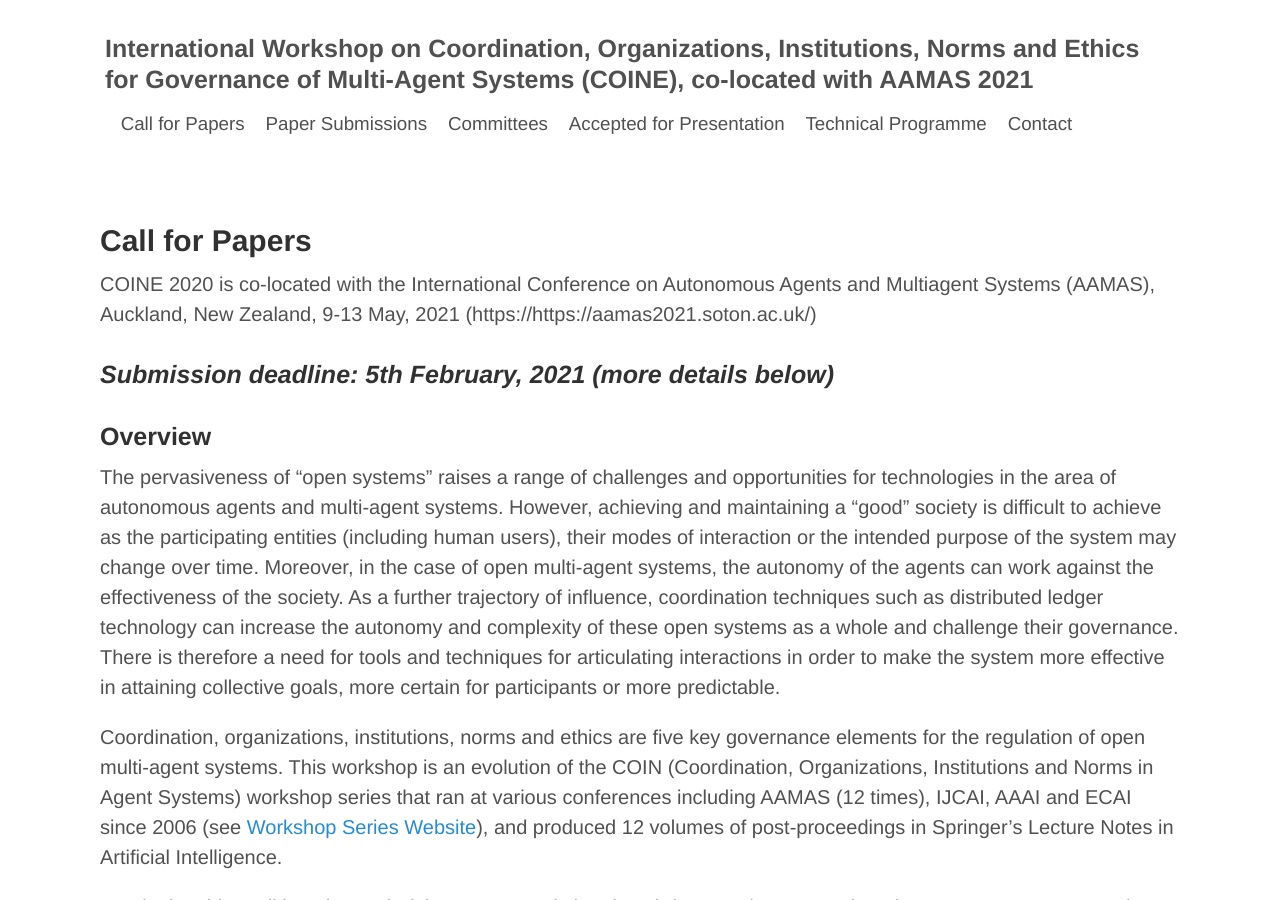
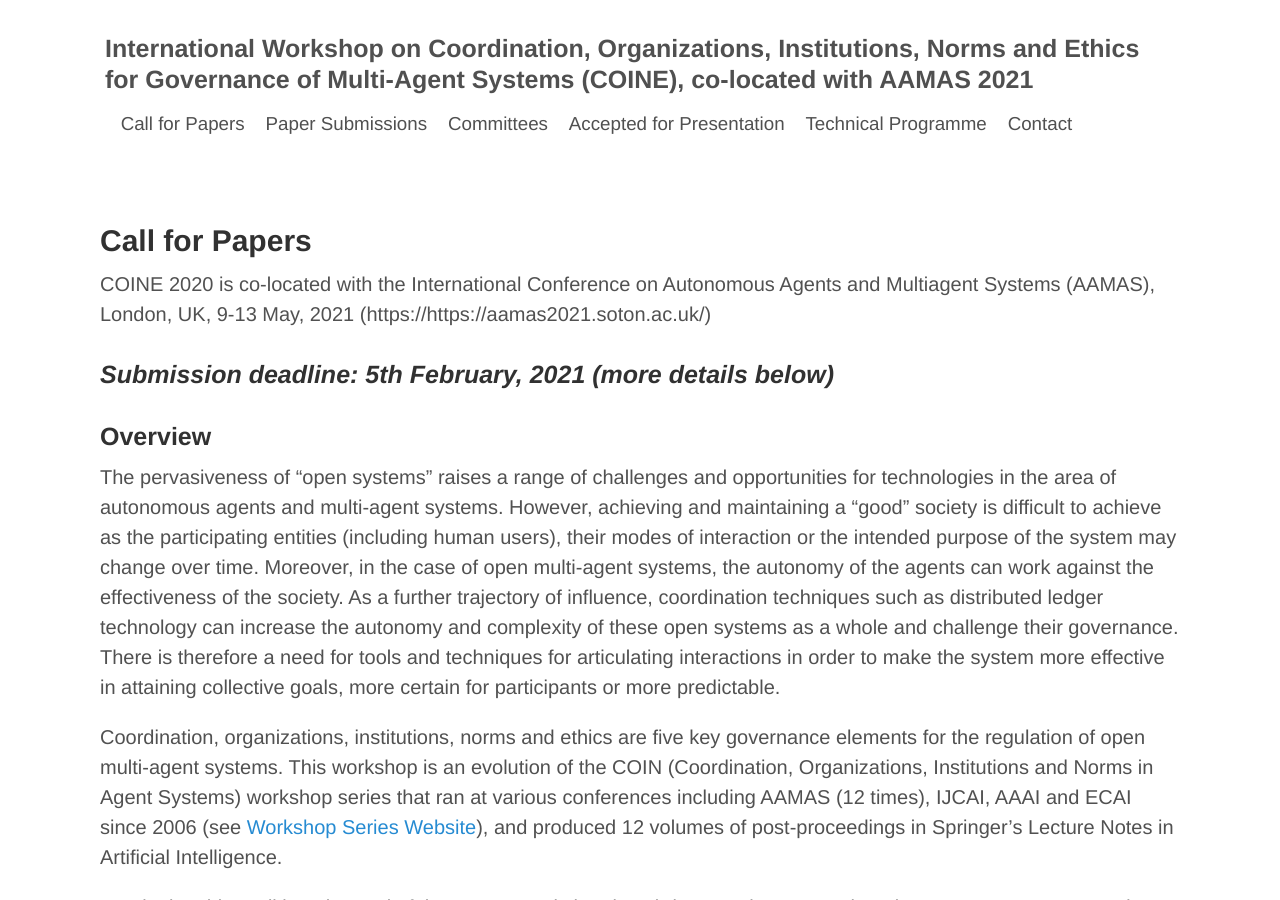
Before and after one commit to jithincheriyan/coine-2022-auckland, a Jekyll site: the page built from call_for_papers.md, in a window 1280 px wide and 900 px high. Built offline with Jekyll 4.4.1, drawn with Linux system fonts in a browser that asks for light colours.

Commit message:
Update call_for_papers.md

```diff
--- a/call_for_papers.md
+++ b/call_for_papers.md
@@ -6,7 +6,7 @@ title: COINE
 ## Call for Papers
 
 COINE 2020 is co-located with the International Conference on Autonomous Agents and Multiagent Systems (AAMAS),
-Auckland, New Zealand, 9-13 May, 2021
+London, UK, 9-13 May, 2021
 (https://https://aamas2021.soton.ac.uk/)
 
 ### *Submission deadline: 5th February, 2021 (more details below)*
```
